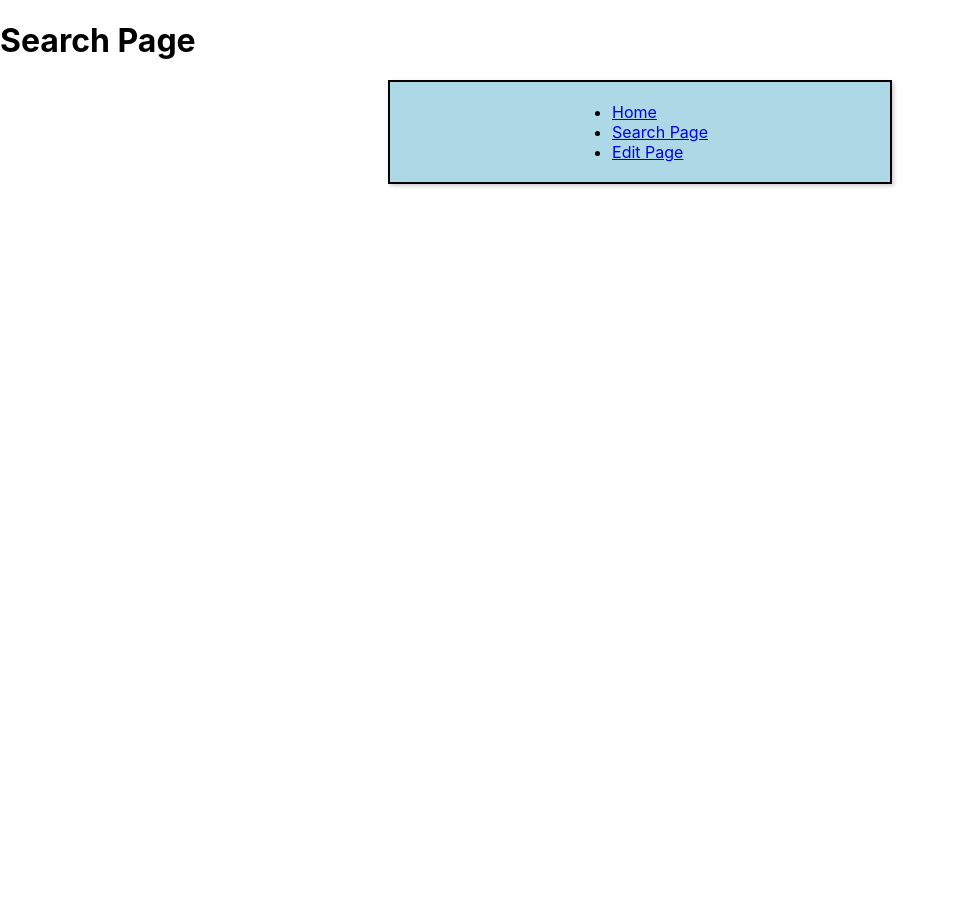
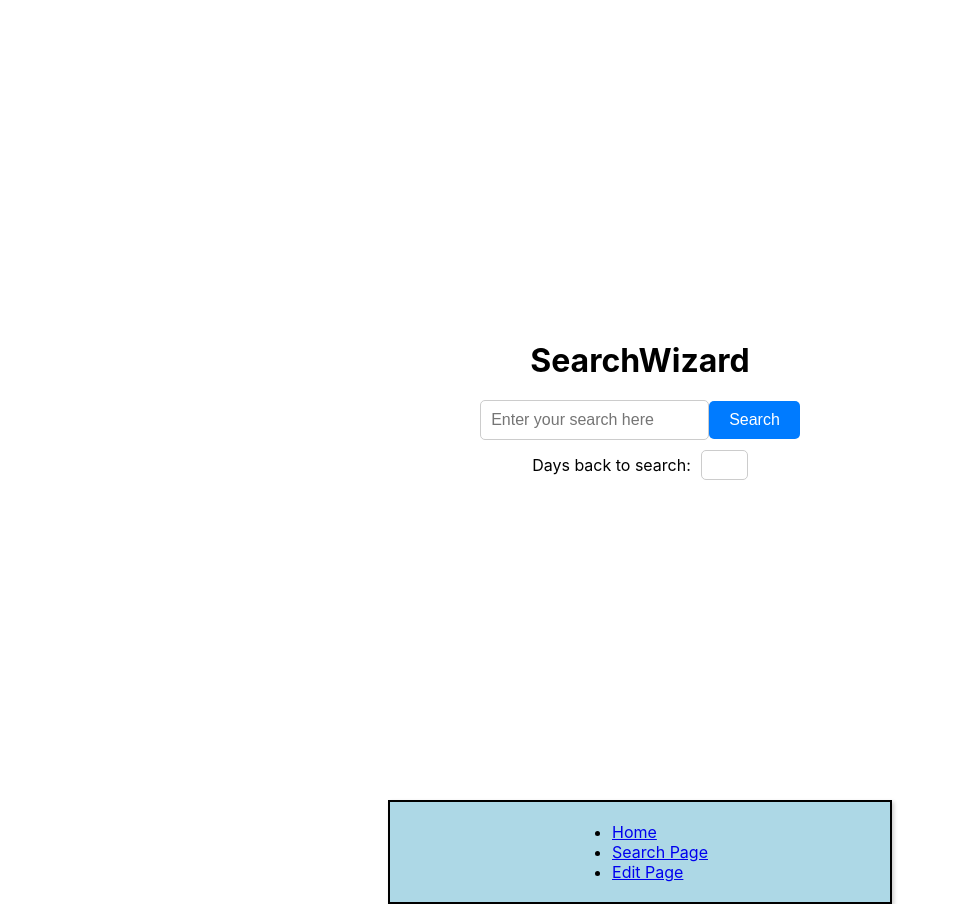
Before and after one commit to tyler-school/cs4992, a React (Create React App) app in the folder frontend/: page /search in a window 1280 px wide. Shown: the whole page, without its empty margins (0-957 px from the left). Before the commit the page ends 800 px from the top, so only its background shows below. Built offline with nearby package versions, Linux system fonts and the light colour scheme.

Commit message:
created basic layout of search page
contains search bar and additional box for number of days back to search for

```diff
--- /dev/null
+++ b/frontend/src/components/SearchPage.css
@@ -0,0 +1,60 @@
+.SearchPage {
+    text-align: center;
+    height: 100vh;
+    display: flex;
+    flex-direction: column;
+    justify-content: center;
+    align-items: center;
+  }
+
+  h1 {
+    font-size: 2rem;
+    margin-bottom: 20px;
+  }
+
+  .SearchContainer {
+    display: flex;
+    flex-direction: column;
+    align-items: center;
+  }
+
+  .SearchBar {
+    display: flex;
+    align-items: center;
+    margin-bottom: 10px;
+  }
+
+  input[type="text"],
+  input[type="number"] {
+    padding: 10px;
+    font-size: 1rem;
+    border: 1px solid #ccc;
+    border-radius: 5px;
+  }
+
+  button {
+    padding: 10px 20px;
+    font-size: 1rem;
+    background-color: #007bff;
+    color: #fff;
+    border: none;
+    border-radius: 5px;
+    cursor: pointer;
+  }
+
+  .DaysBack {
+    display: flex;
+    align-items: center;
+  }
+
+  .DaysBack label {
+    margin-right: 10px;
+  }
+
+  .DaysBack input[type="number"] {
+    padding: 5px;
+    font-size: 1rem;
+    width: 35px; /* Adjust the width as needed */
+    border: 1px solid #ccc;
+    border-radius: 5px;
+  }
--- a/frontend/src/components/SearchPage.tsx
+++ b/frontend/src/components/SearchPage.tsx
@@ -1,11 +1,21 @@
 // src/components/AboutPage.tsx
 import React from 'react';
+import './SearchPage.css';
 
 const SearchPage: React.FC = () => {
   return (
-    <div>
-      <h1>Search Page</h1>
-      {/* Add content specific to the about page */}
+    <div className="SearchPage">
+      <h1>SearchWizard</h1>
+      <div className="SearchContainer">
+        <div className="SearchBar">
+          <input type="text" placeholder="Enter your search here" />
+          <button>Search</button>
+        </div>
+        <div className="DaysBack">
+          <label>Days back to search:</label>
+          <input type="number" />
+        </div>
+      </div>
     </div>
   );
 };
```
